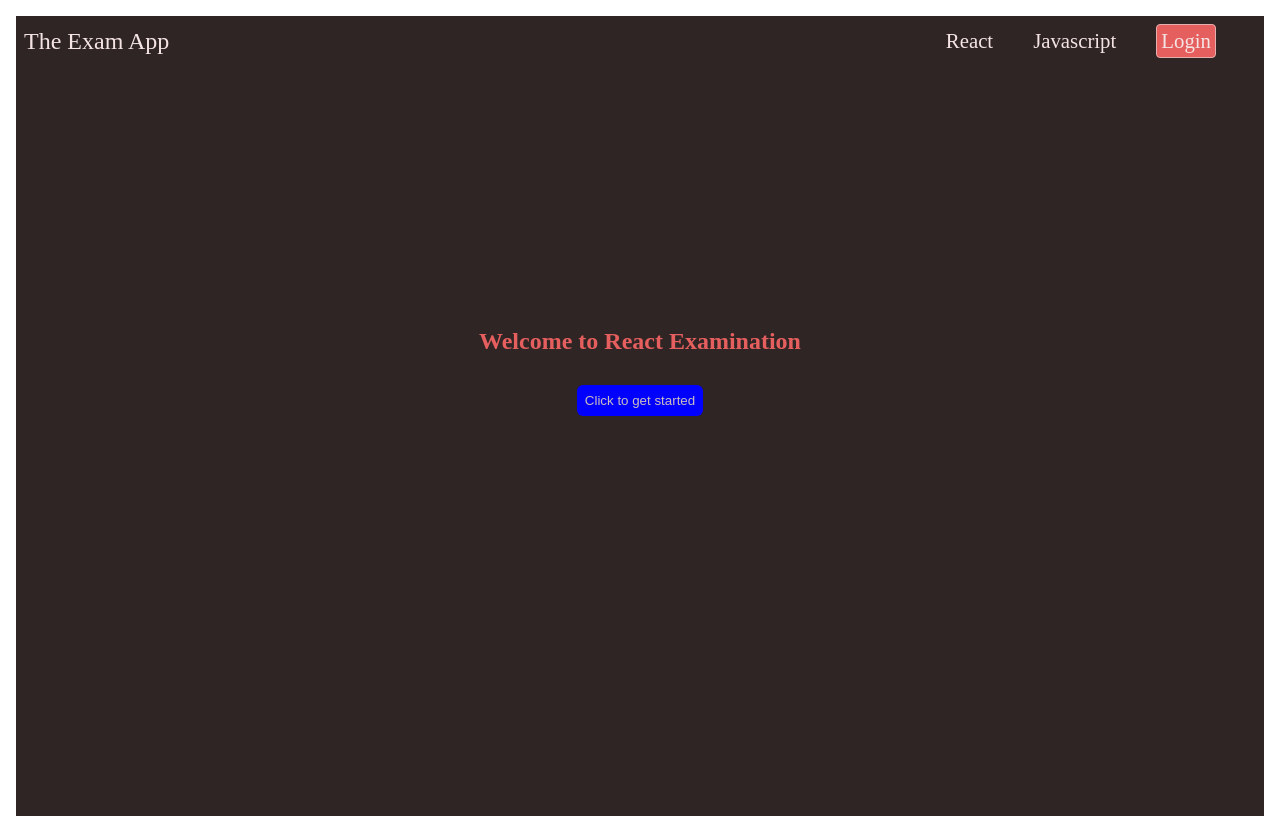
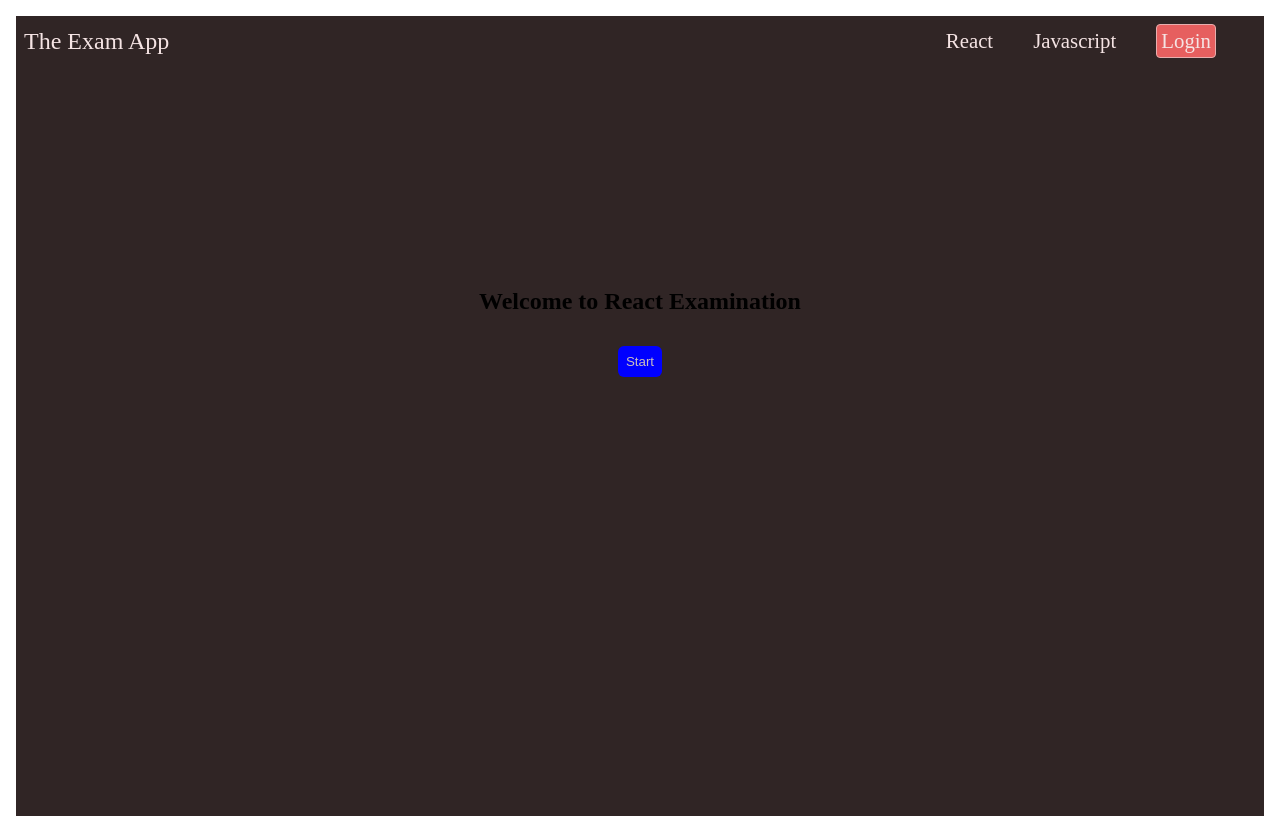
Before and after one commit to Bolaji87/Exam-app, a React (Vite) app: page / in a window 1280 px wide. Built offline with nearby package versions, Linux system fonts and the light colour scheme.

Commit message:
feat: build homepage

```diff
--- a/src/pages/Home/Homepage.jsx
+++ b/src/pages/Home/Homepage.jsx
@@ -1,13 +1,16 @@
 import React from "react";
 import Header from "../../components/Header/Header";
 import styles from "./Homepage.module.css";
-import AppLayout from "../AppLayout/AppLayout";
 
 function Homepage() {
   return (
     <div className={styles.home}>
       <Header />
-      <AppLayout />
+
+      <div className={styles.homeContent}>
+        <h2>Welcome to React Examination </h2>
+        <button className={styles.btn}>Start</button>
+      </div>
     </div>
   );
 }
--- a/src/pages/Home/Homepage.module.css
+++ b/src/pages/Home/Homepage.module.css
@@ -4,3 +4,22 @@
   margin: 1rem;
   padding: 0.5rem;
 }
+.homeContent {
+  display: flex;
+  flex-direction: column;
+  align-items: center;
+  justify-content: center;
+  gap: 1.9rem;
+  height: 70%;
+}
+.btn {
+  background-color: blue;
+  color: #cabebe;
+  padding: 8px;
+  border: none;
+  border-radius: 6px;
+  -webkit-border-radius: 6px;
+  -moz-border-radius: 6px;
+  -ms-border-radius: 6px;
+  -o-border-radius: 6px;
+}
```
